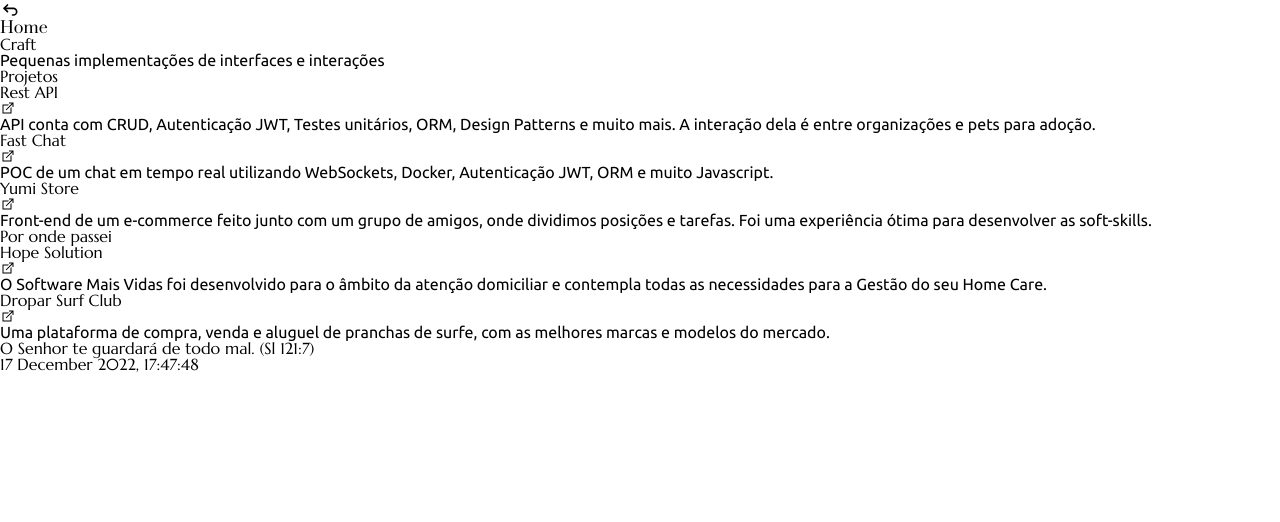
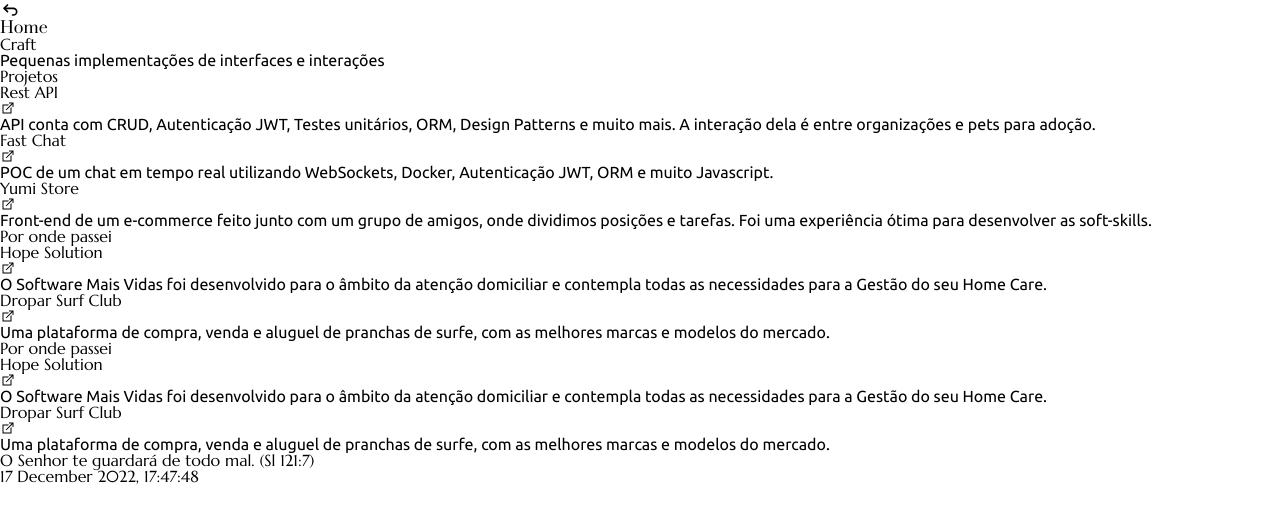
Before and after one commit to phmc99/portfolio, a Next.js app: page /craft in a window 1280 px wide. Shown: the top 522 px of the page. Built offline with nearby package versions, Linux system fonts and the light colour scheme.

Commit message:
FEAT - Craft Page

```diff
--- a/src/app/craft/page.tsx
+++ b/src/app/craft/page.tsx
@@ -15,17 +15,17 @@ export default function Craft() {
   }
 
   return (
-    <main className="lg:flex">
+    <main className="lg:flex lg:gap-20 lg:w-1/2 max-w-[920px] lg:mx-auto">
       <section className="pt-14 lg:py-14 px-6  pb-10 md:px-16 lg:px-0">
         <div
-          className="flex gap-2 items-center text-zinc-400"
+          className="flex gap-2 items-center text-zinc-400 cursor-pointer"
           onClick={handleBackToHome}
         >
           <TbArrowBackUp size={20} />
           <p className={`${prata.className}`}>Home</p>
         </div>
       </section>
-      <section className="flex flex-col lg:w-1/2 max-w-[920px] lg:mx-auto px-6 pt-4 pb-10 md:px-16 lg:px-0">
+      <section className="flex flex-col px-6 pt-4 lg:pt-14 pb-10 md:px-16 lg:px-0">
         <div className="pb-14">
           <h2 className="text-lg">Craft</h2>
           <div className="py-0.5"></div>
@@ -33,7 +33,7 @@ export default function Craft() {
             Pequenas implementações de interfaces e interações
           </p>
         </div>
-        <ColumnScroller columns={[Projects, Experiences]} />
+        <ColumnScroller columns={[Projects, Experiences, Experiences]} />
       </section>
     </main>
   );
--- a/src/components/ColumnScrollerListItem/ColumnScrollerItem.tsx
+++ b/src/components/ColumnScrollerListItem/ColumnScrollerItem.tsx
@@ -6,6 +6,7 @@ interface IColumnScrollerItem {
   isLink: boolean;
   href?: string;
   title: string;
+  target?: string;
   description: string;
 }
 
@@ -13,6 +14,7 @@ export default function ColumnScrollerItem({
   isLink,
   href,
   title,
+  target = "_blank",
   description,
 }: IColumnScrollerItem) {
   return (
@@ -22,12 +24,14 @@ export default function ColumnScrollerItem({
         <div className="flex items-center gap-1">
           <Link
             href={href || "#"}
-            target="__blank"
+            target={target}
             className="text-lg underline underline-offset-2 decoration-zinc-600"
           >
             {title}
           </Link>
-          <LiaExternalLinkAltSolid className="text-zinc-500" />
+          {target === "_blank" ? (
+            <LiaExternalLinkAltSolid className="text-zinc-500" />
+          ) : null}
         </div>
       ) : (
         <h2 className="text-lg underline underline-offset-2 decoration-zinc-600">
--- a/src/components/Craft/index.tsx
+++ b/src/components/Craft/index.tsx
@@ -5,7 +5,9 @@ export default function Craft() {
   return (
     <ColumnScrollerListItem title="Construindo">
       <ColumnScrollerItem
-        isLink={false}
+        isLink={true}
+        href="/craft"
+        target="_self"
         title="Craft"
         description="Pequenas implementações de interfaces e interações"
       />
```
